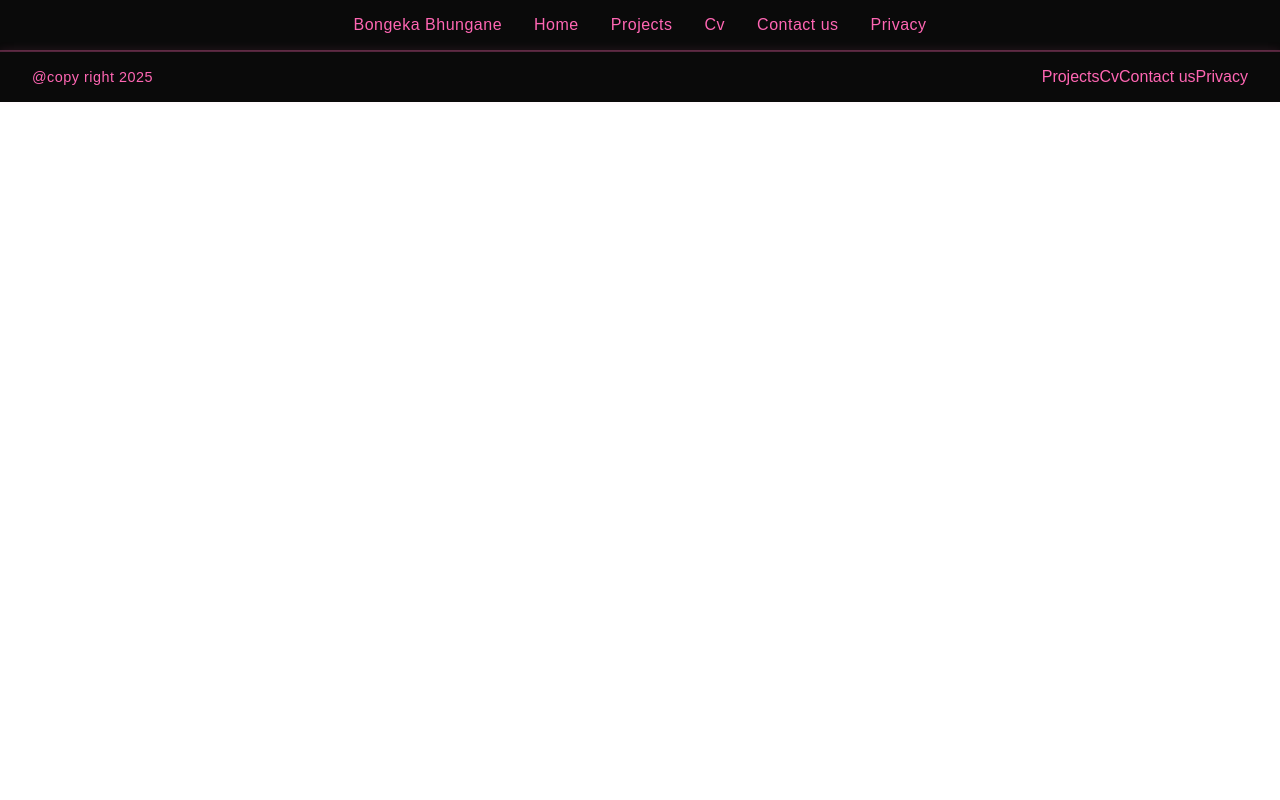
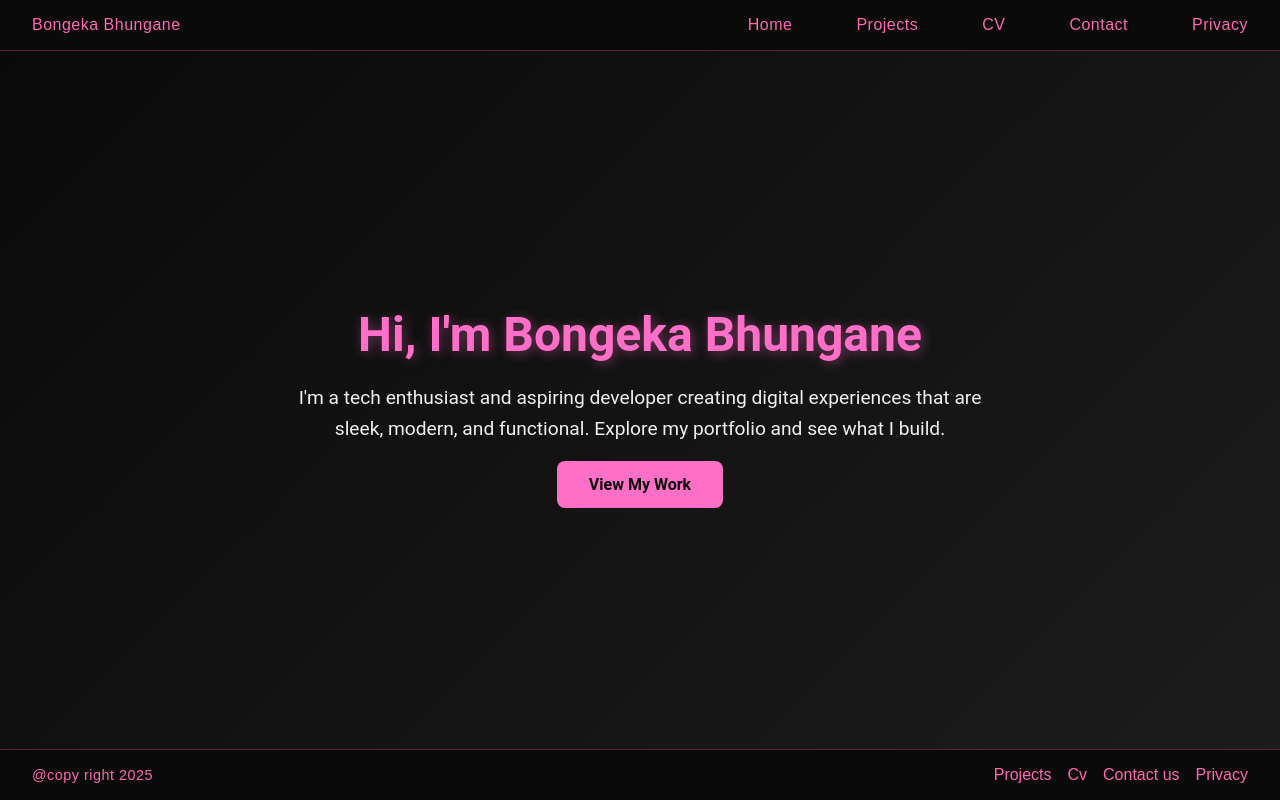
Before and after one commit to Bongeka-Bhungane/Bongeka-Bhungane-Portfoilo, a React (Vite) app: page / in a window 1280 px wide. Built offline with nearby package versions, Linux system fonts and the light colour scheme.

Commit message:
created the 404 page, the home page aand linked the project button to my github profile

```diff
--- a/src/App.css
+++ b/src/App.css
@@ -14,11 +14,13 @@ body,
   display: flex;
   justify-content: center;
   align-items: center;
-  gap: 2rem;
+  gap: 3rem;
   padding: 1rem 2rem;
   background-color: #0a0a0a;
-  box-shadow: 0 2px 8px rgba(255, 105, 180, 0.2);
   border-bottom: 1px solid rgba(255, 105, 180, 0.3);
+  position: sticky;
+  top: 0;
+  z-index: 100;
 }
 
 .nav a {
@@ -46,6 +48,8 @@ body,
   font-family: 'Poppins', sans-serif;
   font-size: 1rem;
   align-self: start;
+  cursor: pointer;
+  width: 20%;
 }
 
 .nav-logo:hover {
@@ -54,10 +58,134 @@ body,
   transform: scale(1.05);
 }
 
+.nav-links {
+  display: flex;
+  gap: 4rem;
+  width: 80%;
+  flex-direction: row;
+  justify-content: flex-end;
+}
+
+.nav-link {
+  color: #ccc;
+  text-decoration: none;
+  font-weight: 500;
+  transition: color 0.3s, transform 0.3s;
+}
+
 .nav a.active {
   border-bottom: 2px solid #ff66b3;
   padding-bottom: 3px;
 }
+
+/* General page setup */
+.home {
+  background-color: #0a0a0a; /* deep black */
+  color: #ff6ec7; /* bright pink accent */
+  min-height: 100vh;
+  display: flex;
+  flex-direction: column;
+  justify-content: space-between;
+  font-family: 'Roboto', sans-serif;
+}
+
+/* Hero Section */
+.hero {
+  display: flex;
+  justify-content: center;
+  align-items: center;
+  text-align: center;
+  flex: 1;
+  padding: 120px 20px;
+  background: linear-gradient(135deg, #0a0a0a, #1c1c1c);
+}
+
+.hero-content {
+  max-width: 700px;
+}
+
+.hero-title {
+  font-size: 3rem;
+  font-weight: bold;
+  color: #ff6ec7;
+  margin-bottom: 20px;
+  text-shadow: 2px 2px 12px rgba(255, 110, 199, 0.4);
+}
+
+.hero-subtitle {
+  font-size: 1.2rem;
+  color: #f0f0f0;
+  margin-bottom: 30px;
+  line-height: 1.6;
+}
+
+.hero-btn {
+  background-color: #ff6ec7;
+  color: #0a0a0a;
+  padding: 14px 32px;
+  font-size: 1rem;
+  font-weight: bold;
+  border: none;
+  border-radius: 8px;
+  cursor: pointer;
+  text-decoration: none;
+  transition: all 0.3s ease;
+}
+
+.hero-btn:hover {
+  background-color: #ff4aa0;
+  transform: scale(1.05);
+}
+
+.notfound {
+  background-color: #0a0a0a;
+  color: #ff6ec7;
+  height: 100vh;
+  display: flex;
+  justify-content: center;
+  align-items: center;
+  flex-direction: column;
+  text-align: center;
+  font-family: 'Roboto', sans-serif;
+  background: linear-gradient(135deg, #0a0a0a, #1a1a1a);
+}
+
+/* Glowing 404 */
+.notfound-title {
+  font-size: 8rem;
+  font-weight: 900;
+  color: #ff6ec7;
+  text-shadow: 0 0 15px rgba(255, 110, 199, 0.7),
+               0 0 30px rgba(255, 110, 199, 0.5),
+               0 0 60px rgba(255, 110, 199, 0.3);
+  margin-bottom: 20px;
+  animation: pulseGlow 2s infinite alternate;
+}
+
+.notfound-text {
+  font-size: 1.2rem;
+  color: #f0f0f0;
+  margin-bottom: 30px;
+  max-width: 600px;
+}
+
+/* Button */
+.notfound-btn {
+  background-color: #ff6ec7;
+  color: #0a0a0a;
+  padding: 12px 30px;
+  border-radius: 8px;
+  font-weight: bold;
+  text-decoration: none;
+  transition: all 0.3s ease;
+}
+
+.notfound-btn:hover {
+  background-color: #ff4aa0;
+  transform: scale(1.05);
+}
+
+
 
 /* footer.css */
 
@@ -69,7 +197,6 @@ body,
   color: #ff66b3; /* Techy pink */
   padding: 1rem 2rem;
   border-top: 1px solid rgba(255, 105, 180, 0.3);
-  box-shadow: 0 -2px 8px rgba(255, 105, 180, 0.1);
   font-family: 'Poppins', sans-serif;
 }
 
@@ -109,6 +236,34 @@ body,
 }
 
 @media (max-width: 600px) {
+  .list {
+    flex-direction: column;
+    gap: 0.8rem;
+  }
+}
+
+/* Responsive */
+@media (max-width: 600px) {
+  .notfound-title {
+    font-size: 5rem;
+  }
+
+  .notfound-text {
+    font-size: 1rem;
+    padding: 0 20px;
+  }
+}
+
+@keyframes pulseGlow {
+  from {
+    text-shadow: 0 0 10px rgba(255, 110, 199, 0.4);
+  }
+  to {
+    text-shadow: 0 0 30px rgba(255, 110, 199, 1);
+  }
+}
+
+@media (max-width: 600px) {
   .footer {
     flex-direction: column;
     gap: 0.8rem;
--- a/src/components/Nav.tsx
+++ b/src/components/Nav.tsx
@@ -2,23 +2,30 @@ import { Link } from "react-router-dom";
 
 export default function Nav() {
   return (
-    <div className='nav'>
-        <h2 className='nav-logo'>Bongeka Bhungane</h2>
-      <Link to="/" className="">
+    <nav className="nav">
+      <h2 className="nav-logo">Bongeka Bhungane</h2>
+      <div className="nav-links">
+        <Link to="/" className="nav-link">
           Home
         </Link>
-      <Link to="/projects" className="">
+        <a
+          href="https://github.com/Bongeka-Bhungane?tab=repositories"
+          target="_blank"
+          rel="noopener noreferrer"
+          className="nav-link"
+        >
           Projects
+        </a>
+        <Link to="/cv" className="nav-link">
+          CV
         </Link>
-      <Link to="/cv" className="">
-        Cv
+        <Link to="/contactus" className="nav-link">
+          Contact
         </Link>
-      <Link to="/contactus" className="">
-        Contact us
-      </Link>
-      <Link to="/privacy" className="">
+        <Link to="/privacy" className="nav-link">
           Privacy
         </Link>
       </div>
+    </nav>
   );
 }
--- a/src/components/footer.tsx
+++ b/src/components/footer.tsx
@@ -1,13 +1,24 @@
-import List from "./list"
+import { Link } from "react-router-dom";
 
 export default function Footer() {
   return (
     <div className="footer">
-      <div className='footer-left'>
+      <div className="footer-left">
         <p className="footer-text">@copy right 2025</p>
       </div>
-      <div className='footer-right'>
-        <List />
+      <div className="footer-right">
+        <Link to="/projects" className="">
+          Projects
+        </Link>
+        <Link to="/cv" className="">
+          Cv
+        </Link>
+        <Link to="/contactus" className="">
+          Contact us
+        </Link>
+        <Link to="/privacy" className="">
+          Privacy
+        </Link>
       </div>
     </div>
   );
--- a/src/components/list.tsx
+++ /dev/null
@@ -1,20 +0,0 @@
-import { Link } from "react-router-dom";
-
-export default function List() {
-  return (
-    <div className="list">
-      <Link to="/projects" className="">
-        Projects
-      </Link>
-      <Link to="/cv" className="">
-        Cv
-      </Link>
-      <Link to="/contactus" className="">
-        Contact us
-      </Link>
-      <Link to="/privacy" className="">
-        Privacy
-      </Link>
-    </div>
-  );
-}
--- a/src/pages/Home.tsx
+++ b/src/pages/Home.tsx
@@ -1,10 +1,29 @@
 import Footer from "../components/footer";
 import Nav from "../components/Nav";
-
 export default function Home() {
   return (
-    <div>
+    <div className="home">
       <Nav />
+
+      <header className="hero">
+        <div className="hero-content">
+          <h1 className="hero-title">Hi, I'm Bongeka Bhungane</h1>
+          <p className="hero-subtitle">
+            I'm a tech enthusiast and aspiring developer creating digital
+            experiences that are sleek, modern, and functional. Explore my
+            portfolio and see what I build.
+          </p>
+          <a
+            href="https://github.com/Bongeka-Bhungane?tab=repositories"
+            target="_blank"
+            rel="noopener noreferrer"
+            className="hero-btn"
+          >
+            View My Work
+          </a>
+        </div>
+      </header>
+
       <Footer />
     </div>
   );
--- a/src/pages/NotFound.tsx
+++ b/src/pages/NotFound.tsx
@@ -1,9 +1,17 @@
-
+import { Link } from "react-router-dom";
 
 export default function NotFound() {
   return (
-    <div>
-      404
+    <div className="notfound">
+      <div className="notfound-content">
+        <h1 className="notfound-title">404</h1>
+        <p className="notfound-text">
+          Oops! The page you're looking for doesn’t exist or has been moved.
+        </p>
+        <Link to="/" className="notfound-btn">
+          Go Back Home
+        </Link>
+      </div>
     </div>
-  )
+  );
 }
```
Lines whose indentation alone changed are shown as unchanged.
